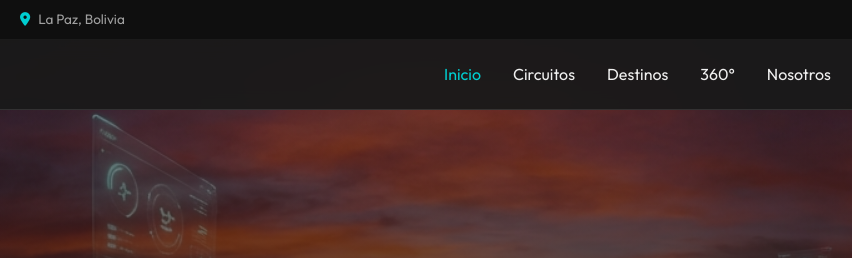
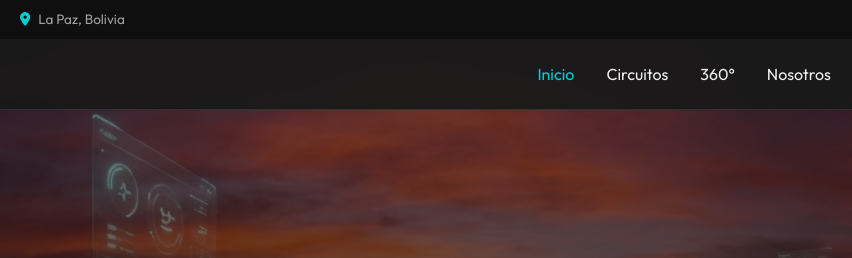
Before and after one commit to JhonnnyTzy/saranani1, a website built with Vite: page index.html in a window 1280 px wide. Shown: the top 258 px of the page, 298-1150 px from the left. Built offline with nearby package versions, Linux system fonts and the light colour scheme.

Commit message:
Fix formatting of navigation links in index.html

```diff
--- a/index.html
+++ b/index.html
@@ -44,7 +44,7 @@
       </button>
       <ul class="nav-links">
         <li><a href="index.html" class="active">Inicio</a></li>
-        <li><a href="circuits.html">Circuitos</a></li> <li><a href="#destinos">Destinos</a></li>
+        <li><a href="circuits.html">Circuitos</a></li>
         <li><a href="sumergete.html">360°</a></li>
         <li><a href="about.html">Nosotros</a></li>
         <li><a href="login.html" class="nav-login-btn">Login</a></li>
```
